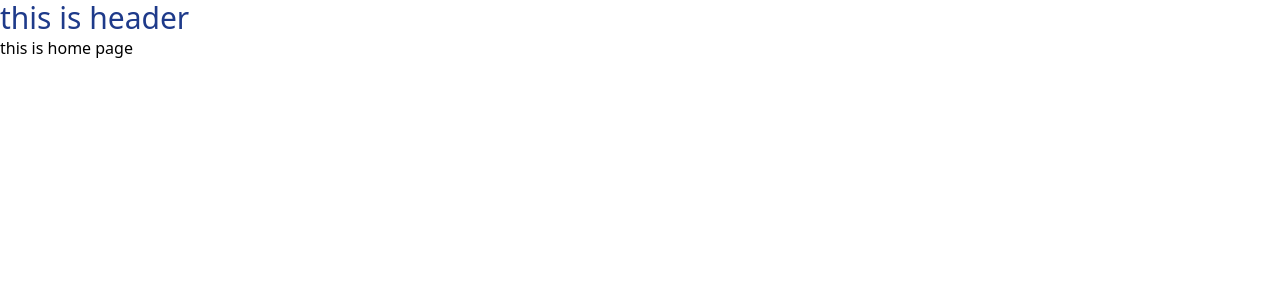
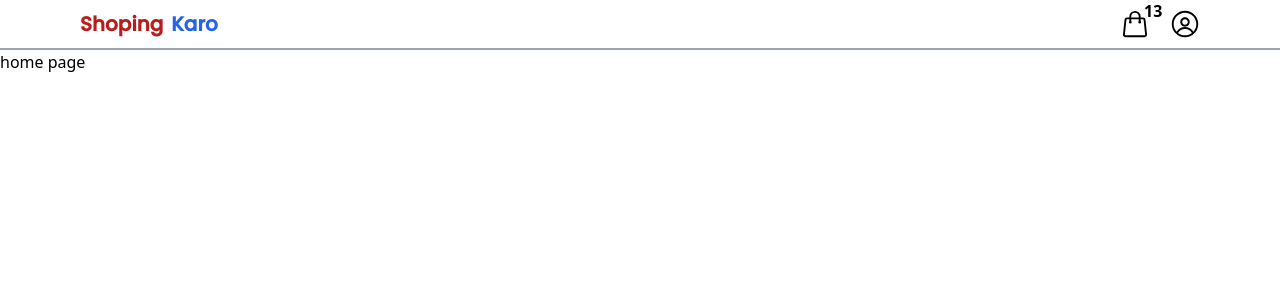
Before and after one commit to Rajeevkumarmodi/React.js_projects, a React (Vite) app in the folder React.js_eCommerce/: page / in a window 1280 px wide. Shown: the top 300 px of the page. Built offline with nearby package versions, Linux system fonts and the light colour scheme.

Commit message:
header component

```diff
--- a/React.js_eCommerce/package.json
+++ b/React.js_eCommerce/package.json
@@ -12,6 +12,7 @@
   "dependencies": {
     "react": "^18.2.0",
     "react-dom": "^18.2.0",
+    "react-icons": "^4.12.0",
     "react-router-dom": "^6.20.1"
   },
   "devDependencies": {
--- a/React.js_eCommerce/src/App.jsx
+++ b/React.js_eCommerce/src/App.jsx
@@ -9,6 +9,9 @@ function App() {
         <Header />
         <Routes>
           <Route path="/" element={<HomePage />} />
+          <Route path="/cart" element={<p>This is cart page</p>} />
+          <Route path="/order" element={<p>This is order page</p>} />
+          <Route path="/profile" element={<p>This is profile page</p>} />
         </Routes>
       </BrowserRouter>
     </div>
--- a/React.js_eCommerce/src/components/header/Header.jsx
+++ b/React.js_eCommerce/src/components/header/Header.jsx
@@ -1,9 +1,67 @@
-import React from "react";
+import React, { useState } from "react";
+import { HiOutlineShoppingBag } from "react-icons/hi2";
+import { RxAvatar } from "react-icons/rx";
+import { IoClose } from "react-icons/io5";
+import { FaBars } from "react-icons/fa";
+import { Link } from "react-router-dom";
+import { LiaAmbulanceSolid } from "react-icons/lia";
+import { FaCartArrowDown } from "react-icons/fa";
 
 function Header() {
+  const [isOpenMyMamu, setIsOpenMyManu] = useState(false);
+
+  function handelMyManu() {
+    setIsOpenMyManu(!isOpenMyMamu);
+  }
+
   return (
-    <div>
-      <p className="text-3xl text-blue-900">this is header</p>
+    <div className="w-full">
+      <div className="sticky flex items-center justify-between md:px-[80px] px-[30px] h-[50px] border-b-2 border-gray-400">
+        <Link to="/" className="flex gap-2 font-bodyFont text-xl  font-bold">
+          <p className="text-red-700">Shoping</p>
+          <p className="text-blue-600">Karo</p>
+        </Link>
+        <div className="flex gap-5 relative items-center">
+          <Link to="/cart">
+            <HiOutlineShoppingBag className="text-3xl" />
+            <p className="absolute left-[24px] top-[-10px] font-bold">13</p>
+          </Link>
+          <div>
+            <RxAvatar
+              onClick={handelMyManu}
+              className="text-3xl cursor-pointer"
+            />
+          </div>
+        </div>
+      </div>
+      {isOpenMyMamu && (
+        <div className=" absolute right-0 top-10 w-[150px] rounded-lg  p-3 shadow-lg shadow-gray-400">
+          <Link
+            to="/order"
+            onClick={handelMyManu}
+            className="flex items-center gap-2 font-bodyFont pt-2"
+          >
+            <LiaAmbulanceSolid className="text-2xl" />
+            <p>My Order</p>
+          </Link>
+          <Link
+            to="/cart"
+            onClick={handelMyManu}
+            className="flex items-center gap-2 font-bodyFont py-3"
+          >
+            <FaCartArrowDown className="text-2xl" />
+            <p>My Cart</p>
+          </Link>
+          <Link
+            to="/profile"
+            onClick={handelMyManu}
+            className="flex items-center gap-2 font-bodyFont "
+          >
+            <RxAvatar className="text-2xl" />
+            <p>My Profile</p>
+          </Link>
+        </div>
+      )}
     </div>
   );
 }
--- a/React.js_eCommerce/src/pages/homePage/HomePage.jsx
+++ b/React.js_eCommerce/src/pages/homePage/HomePage.jsx
@@ -1,7 +1,7 @@
 import React from "react";
 
 function HomePage() {
-  return <div>this is home page</div>;
+  return <div>home page</div>;
 }
 
 export default HomePage;
```
Also changed, not shown: 1 other file (tests, documents, lock files or other folders).
